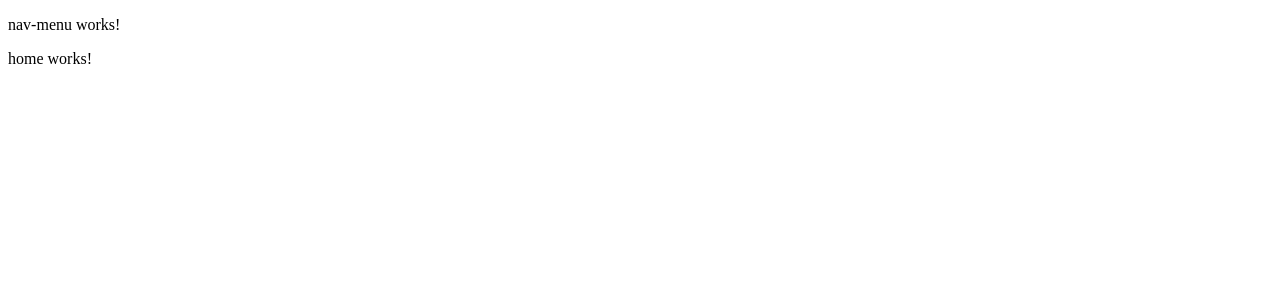
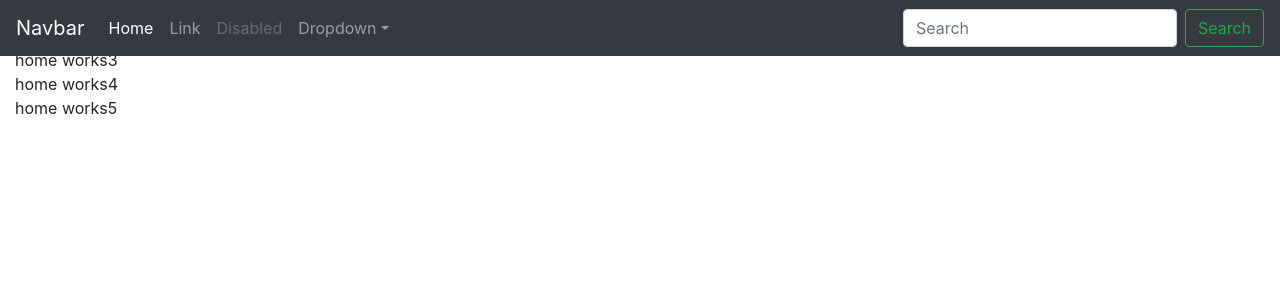
Before and after one commit to ewellnitz/versagolf, an Angular app: page /home in a window 1280 px wide. Shown: the top 300 px of the page. Built offline with nearby package versions, Linux system fonts and the light colour scheme.

Commit message:
fixed popper

```diff
--- a/package.json
+++ b/package.json
@@ -21,10 +21,10 @@
     "@angular/platform-browser": "^4.2.4",
     "@angular/platform-browser-dynamic": "^4.2.4",
     "@angular/router": "^4.2.4",
-    "bootstrap-4": "^4.0.0",
+    "bootstrap": "^4.0.0-beta",
     "core-js": "^2.4.1",
     "jquery": "^3.2.1",
-    "popper.js": "^1.12.5",
+    "popper.js": "^1.11.0",
     "rxjs": "^5.4.2",
     "zone.js": "^0.8.14"
   },
--- a/src/app/home/home.component.html
+++ b/src/app/home/home.component.html
@@ -1,3 +1,7 @@
-<p>
-  home works!
-</p>
+<div>
+  home works1<br>
+  home works2<br>
+  home works3<br>
+  home works4<br>
+  home works5<br>
+</div>
--- a/src/app/nav-menu/nav-menu.component.html
+++ b/src/app/nav-menu/nav-menu.component.html
@@ -1,3 +1,32 @@
-<p>
-  nav-menu works!
-</p>
+<nav class="navbar navbar-expand-md navbar-dark bg-dark fixed-top">
+    <a class="navbar-brand" href="#">Navbar</a>
+    <button class="navbar-toggler" type="button" data-toggle="collapse" data-target="#navbarsExampleDefault" aria-controls="navbarsExampleDefault" aria-expanded="false" aria-label="Toggle navigation">
+      <span class="navbar-toggler-icon"></span>
+    </button>
+
+    <div class="collapse navbar-collapse" id="navbarsExampleDefault">
+      <ul class="navbar-nav mr-auto">
+        <li class="nav-item active">
+          <a class="nav-link" href="#">Home <span class="sr-only">(current)</span></a>
+        </li>
+        <li class="nav-item">
+          <a class="nav-link" href="#">Link</a>
+        </li>
+        <li class="nav-item">
+          <a class="nav-link disabled" href="#">Disabled</a>
+        </li>
+        <li class="nav-item dropdown">
+          <a class="nav-link dropdown-toggle" href="http://example.com" id="dropdown01" data-toggle="dropdown" aria-haspopup="true" aria-expanded="false">Dropdown</a>
+          <div class="dropdown-menu" aria-labelledby="dropdown01">
+            <a class="dropdown-item" href="#">Action</a>
+            <a class="dropdown-item" href="#">Another action</a>
+            <a class="dropdown-item" href="#">Something else here</a>
+          </div>
+        </li>
+      </ul>
+      <form class="form-inline my-2 my-lg-0">
+        <input class="form-control mr-sm-2" type="text" placeholder="Search" aria-label="Search">
+        <button class="btn btn-outline-success my-2 my-sm-0" type="submit">Search</button>
+      </form>
+    </div>
+  </nav>
```
Also changed, not shown: .angular-cli.json.
